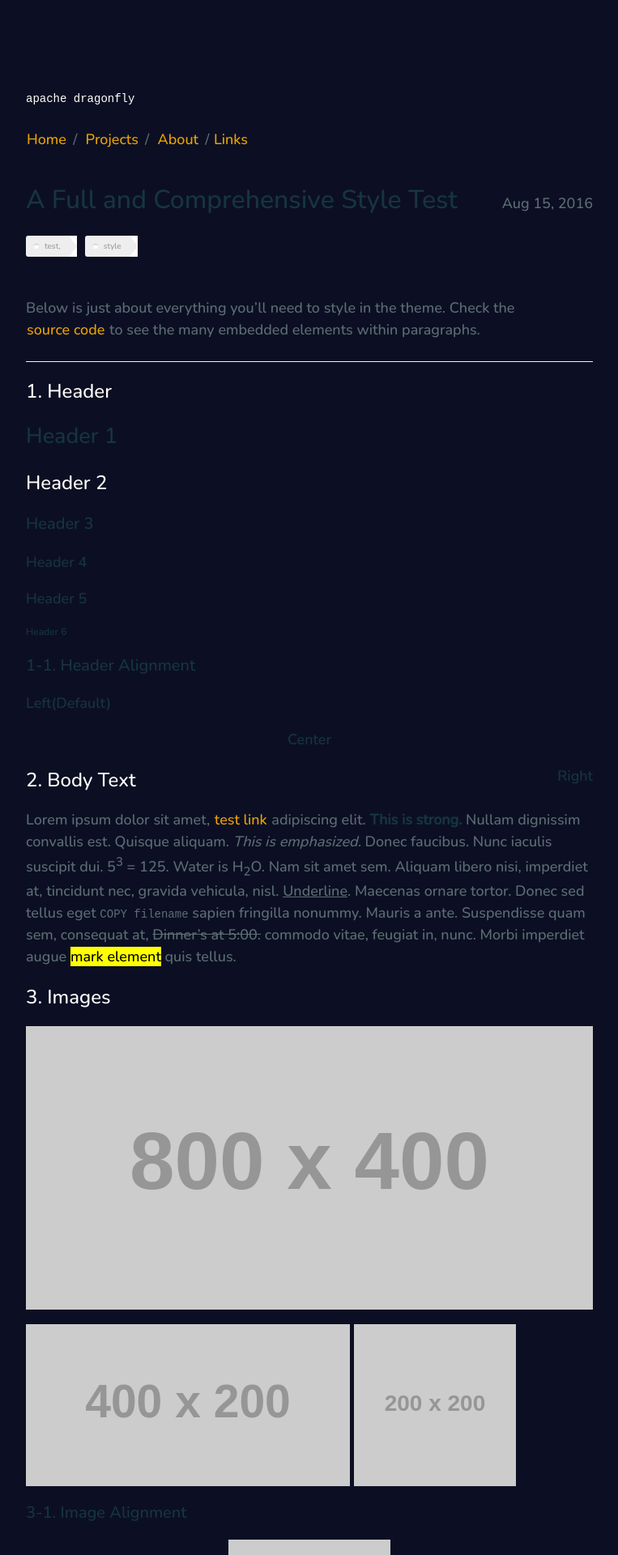
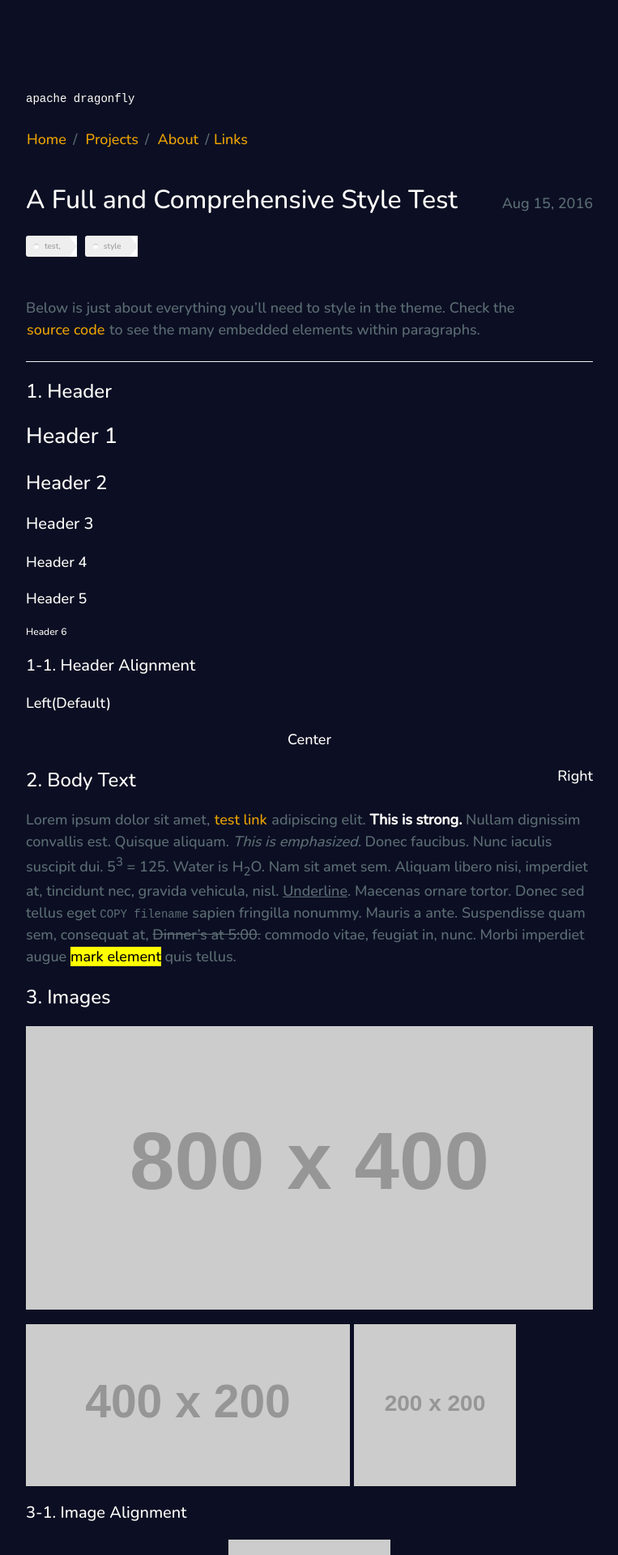
Before and after one commit to apachedragonfly/apachedragonfly.github.io, a Jekyll site: the page built from _posts/2016-08-15-style-test.md, in a window 1280 px wide. Shown: the top 1920 px of the page at 81% size, without its empty margins (258-1021 px from the left). Built offline with Jekyll 4.4.1, drawn with Linux system fonts in a browser that asks for light colours.

Commit message:
Update _variables.scss

```diff
--- a/_sass/helpers/_variables.scss
+++ b/_sass/helpers/_variables.scss
@@ -3,7 +3,7 @@
    ========================================================================== */
 
 $c-base__03: #0D2B35;
-$c-base__02: #163541;
+$c-base__02: #FFFFFC;
 $c-base__01: #5C6E74;
 $c-base__00: #697B82;
 $c-base__0: #869395;
```
